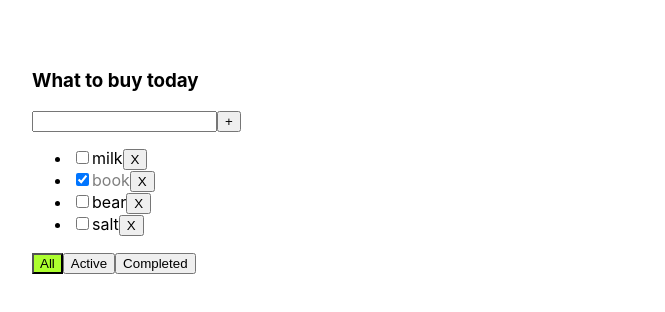
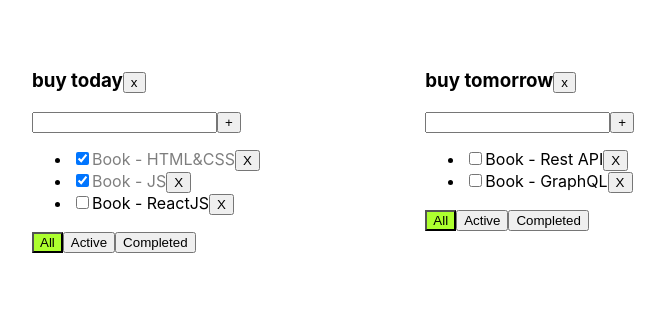
Before and after one commit to ArtemYanchenko/my-todolist, a React (Create React App) app: page / in a window 1280 px wide. Shown: the top 312 px of the page, without its empty margins (18-683 px from the left). Built offline with nearby package versions, Linux system fonts and the light colour scheme.

Commit message:
done addItemForm

```diff
--- a/src/App.css
+++ b/src/App.css
@@ -1,11 +1,11 @@
 .App {
     padding: 50px;
-    display: flex;
-    margin-right: 100px;
+    display: grid;
+  grid-template-columns: 4fr 4fr 4fr;
 }
-.Shoplist{
-    margin-right: 100px;
-}
+/*.Shoplist{*/
+/*    width:100%;*/
+/*}*/
 
 input:focus {
     outline: 0;
--- a/src/App.tsx
+++ b/src/App.tsx
@@ -1,41 +1,82 @@
 import React, {useState} from 'react'
 import './App.css'
-import ShopList from './components/ShopList';
+import ShopList, {FilterType} from './components/ShopList';
 import {v1} from 'uuid';
+
+export type ShoplistType = {
+    id: string, title: string, filter: FilterType
+}
 
 export type GoodType = { id: string, title: string, inBacket: boolean }
 
+export type GoodsType = {
+    [key: string]: GoodType[];
+}
+
 export function App() {
 
-    const [goods, setGoods] = useState<GoodType[]>([
-        {id: v1(), title: 'milk', inBacket: false},
-        {id: v1(), title: 'book', inBacket: true},
-        {id: v1(), title: 'bear', inBacket: false},
-        {id: v1(), title: 'salt', inBacket: false},
+    let shoplistID1 = v1()
+    let shoplistID2 = v1()
+
+    let [shoplists, setShoplists] = useState<ShoplistType[]>([
+        {id: shoplistID1, title: 'buy today', filter: 'all'},
+        {id: shoplistID2, title: 'buy tomorrow', filter: 'all'},
     ])
 
-    function removeGood(goodID: string) {
-        setGoods(goods.filter(g => g.id !== goodID))
+    let [goods, setGoods] = useState<GoodsType>({
+        [shoplistID1]: [
+            {id: v1(), title: 'Book - HTML&CSS', inBacket: true},
+            {id: v1(), title: 'Book - JS', inBacket: true},
+            {id: v1(), title: 'Book - ReactJS', inBacket: false},
+
+        ],
+        [shoplistID2]: [
+            {id: v1(), title: 'Book - Rest API', inBacket: false},
+            {id: v1(), title: 'Book - GraphQL', inBacket: false},
+        ]
+    })
+
+    function addGood(shoplistID: string, newTitle: string) {
+        const newGood = {id: v1(), title: newTitle, inBacket: false}
+        setGoods({...goods, [shoplistID]: [newGood, ...goods[shoplistID]]})
     }
 
-    function addGood(newTitle: string) {
-        const newGood = {id: v1(), title: newTitle, inBacket: false}
-        setGoods([newGood, ...goods])
+    function removeGood(shoplistID: string, goodID: string) {
+        setGoods({...goods, [shoplistID]: goods[shoplistID].filter(g => g.id !== goodID)})
     }
 
-    function changeGoodStatus(goodID: string, newValue: boolean) {
-        setGoods(goods.map(g => g.id === goodID ? {...g, inBacket: newValue} : g))
+    function changeGoodStatus(shoplistID:string,goodID: string, newValue: boolean) {
+        setGoods({...goods,[shoplistID]:goods[shoplistID].map(g=>g.id === goodID ? {...g,inBacket:newValue} : g)})
+    }
+
+    function changeFilterShoplist (shoplistID: string, filter: FilterType) {
+        setShoplists(shoplists.map(s => s.id === shoplistID ? {...s, filter} : s))
+    }
+
+    function removeShoplist (shoplistID:string) {
+        setShoplists(shoplists.filter(s=>s.id !== shoplistID));
+        delete goods[shoplistID];
     }
 
     return (
         <div className="App">
-            <ShopList
-                title={'What to buy today'}
-                goods={goods}
-                removeGood={removeGood}
-                addGood={addGood}
-                changeGoodStatus={changeGoodStatus}
-            />
+            {shoplists.map(s => {
+                return (
+                    <ShopList
+                        key={s.id}
+                        shoplistID={s.id}
+                        title={s.title}
+                        goods={goods[s.id]}
+                        addGood={addGood}
+                        removeGood={removeGood}
+                        changeGoodStatus={changeGoodStatus}
+                        changeFilterShoplist={changeFilterShoplist}
+                        removeShoplist={removeShoplist}
+                        filter={s.filter}
+                    />
+                )
+            })}
+
         </div>
     )
 }
--- /dev/null
+++ b/src/components/AddItemForm.tsx
@@ -0,0 +1,47 @@
+import React, {ChangeEvent, FC, KeyboardEvent, useState} from 'react';
+
+type PropsType = {
+    callBack: (newTitle: string) => void
+}
+
+const AddItemForm: FC<PropsType> = (
+    {
+        callBack,
+    }) => {
+    const [error, setError] = useState<boolean>(false)
+    const [newTitle, setNewTitle] = useState<string>('')
+
+
+    const onChangeInputHandler = (e: ChangeEvent<HTMLInputElement>) => {
+        setNewTitle(e.currentTarget.value);
+        setError(false);
+    }
+
+    const onKeyDownHandler = (e: KeyboardEvent<HTMLInputElement>) => {
+        if (e.key === 'Enter') {
+            addGoodHandler();
+        }
+    }
+
+    const addGoodHandler = () => {
+        if (newTitle.trim()) {
+            callBack(newTitle.trim());
+            setNewTitle('');
+        } else (
+            setError(true)
+        )
+    }
+
+    return (
+        <div>
+            <input className={error ? 'errorInput' : ''}
+                   value={newTitle}
+                   onChange={onChangeInputHandler}
+                   onKeyDown={onKeyDownHandler}/>
+            <button onClick={addGoodHandler}>+</button>
+            <div className={'errorMessage'}>{error ? <span>title is required!!!</span> : ''}</div>
+        </div>
+    );
+};
+
+export default AddItemForm;
--- a/src/components/ShopList.tsx
+++ b/src/components/ShopList.tsx
@@ -1,32 +1,35 @@
 import React, {ChangeEvent, KeyboardEvent, FC, useState} from 'react';
 import {GoodType} from '../App';
+import AddItemForm from './AddItemForm';
 
-type FilterType = 'all' | 'active' | 'completed'
+export type FilterType = 'all' | 'active' | 'completed'
 
 type PropsType = {
+    shoplistID: string
     title: string
     goods: GoodType[]
-    removeGood: (goodID: string) => void
-    addGood: (newTitle: string) => void
-    changeGoodStatus: (goodID: string, newValue: boolean) => void
+    addGood: (shoplistID:string, newTitle: string) => void
+    removeGood: (shoplistID:string,goodID: string) => void
+    changeGoodStatus: (shoplistID:string,goodID: string, newValue: boolean) => void
+    changeFilterShoplist: (shoplistID: string, filter: FilterType) => void
+    removeShoplist:(shoplistID:string)=>void
+    filter: FilterType
 }
 
 
 const ShopList: FC<PropsType> = (
     {
+        shoplistID,
         title,
         goods,
+        addGood,
         removeGood,
-        addGood,
         changeGoodStatus,
+        changeFilterShoplist,
+        removeShoplist,
+        filter,
+
     }) => {
-    const [filter, setFilter] = useState<FilterType>('all')
-    const [newTitle, setNewTitle] = useState<string>('')
-    const [error, setError] = useState<boolean>(false)
-
-    const onClickFilterFandler = (filterValue: FilterType) => {
-        setFilter(filterValue)
-    }
 
 
     let filteredGoods = goods;
@@ -34,71 +37,57 @@ const ShopList: FC<PropsType> = (
     if (filter === 'active') {
         filteredGoods = goods.filter(g => !g.inBacket)
     }
-
     if (filter === 'completed') {
         filteredGoods = goods.filter(g => g.inBacket)
     }
 
-    const onChangeInputHandler = (e: ChangeEvent<HTMLInputElement>) => {
-        setNewTitle(e.currentTarget.value);
-        setError(false);
-    }
-    const addGoodHandler = () => {
-        if (newTitle.trim()) {
-            addGood(newTitle.trim());
-            setNewTitle('');
-        } else (
-            setError(true)
-        )
-    }
-    const onKeyDownHandler = (e: KeyboardEvent<HTMLInputElement>) => {
-        if (e.key === 'Enter') {
-            addGoodHandler();
-        }
+
+    const removeShoplistHandler = () => {
+        removeShoplist(shoplistID);
     }
 
     const mappedGoods = filteredGoods.map(g => {
         const removeGoodHandler = () => {
-            removeGood(g.id)
+            removeGood(shoplistID,g.id)
         }
 
         const onChangeGoodStatusHandler = (e: ChangeEvent<HTMLInputElement>) => {
-            changeGoodStatus(g.id, e.currentTarget.checked);
+            changeGoodStatus(shoplistID,g.id, e.currentTarget.checked);
         }
         return (
             <li key={g.id}>
                 <input type="checkbox" checked={g.inBacket} onChange={onChangeGoodStatusHandler}/>
-                <span className={g.inBacket ? 'goodInBacket' : ''} >{g.title}</span>
+                <span className={g.inBacket ? 'goodInBacket' : ''}>{g.title}</span>
                 <button onClick={removeGoodHandler}>X</button>
             </li>
         )
     })
 
+    const addGoodCallBack = (newTitle:string) => {
+        addGood(shoplistID,newTitle)
+    }
+
     return (
         <div className={'Shoplist'}>
-            <h3>{title}</h3>
-            <div>
-                <input className={error ? 'errorInput' : ''}
-                       value={newTitle}
-                       onChange={onChangeInputHandler}
-                       onKeyDown={onKeyDownHandler}/>
-                <button onClick={addGoodHandler}>+</button>
-            </div>
-            <div className={'errorMessage'}>{error ? <span>title is required!!!</span> : ''}</div>
+            <h3>
+                {title}
+                <button onClick={removeShoplistHandler}>x</button>
+            </h3>
+            <AddItemForm callBack={addGoodCallBack}/>
             <ul>
                 {mappedGoods}
             </ul>
             <div>
                 <button className={filter === 'all' ? 'btnActive' : ''} onClick={() => {
-                    onClickFilterFandler('all')
+                    changeFilterShoplist(shoplistID, 'all')
                 }}>All
                 </button>
                 <button className={filter === 'active' ? 'btnActive' : ''} onClick={() => {
-                    onClickFilterFandler('active')
+                    changeFilterShoplist(shoplistID,'active')
                 }}>Active
                 </button>
                 <button className={filter === 'completed' ? 'btnActive' : ''} onClick={() => {
-                    onClickFilterFandler('completed')
+                    changeFilterShoplist(shoplistID,'completed')
                 }}>Completed
                 </button>
             </div>
```
